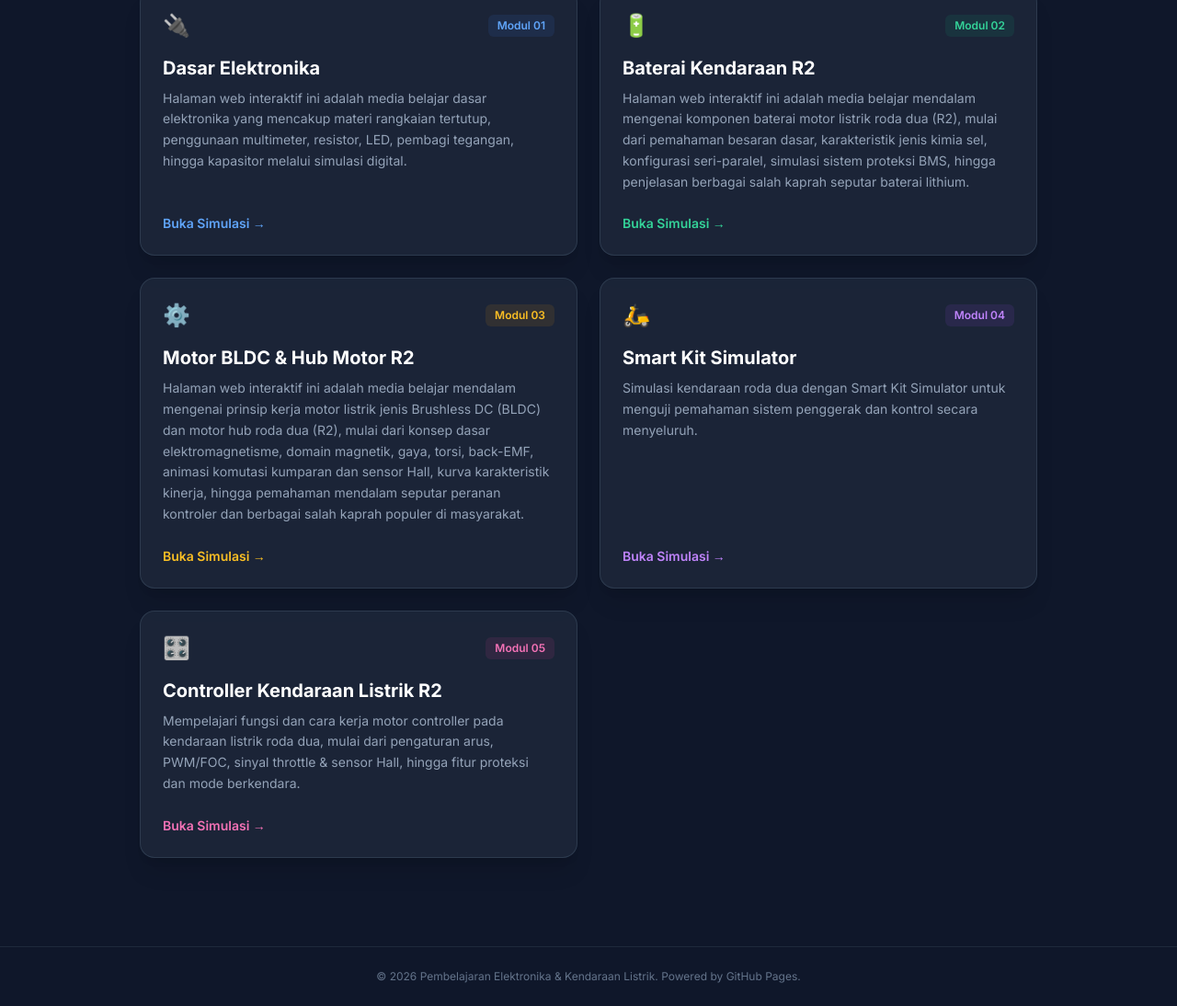
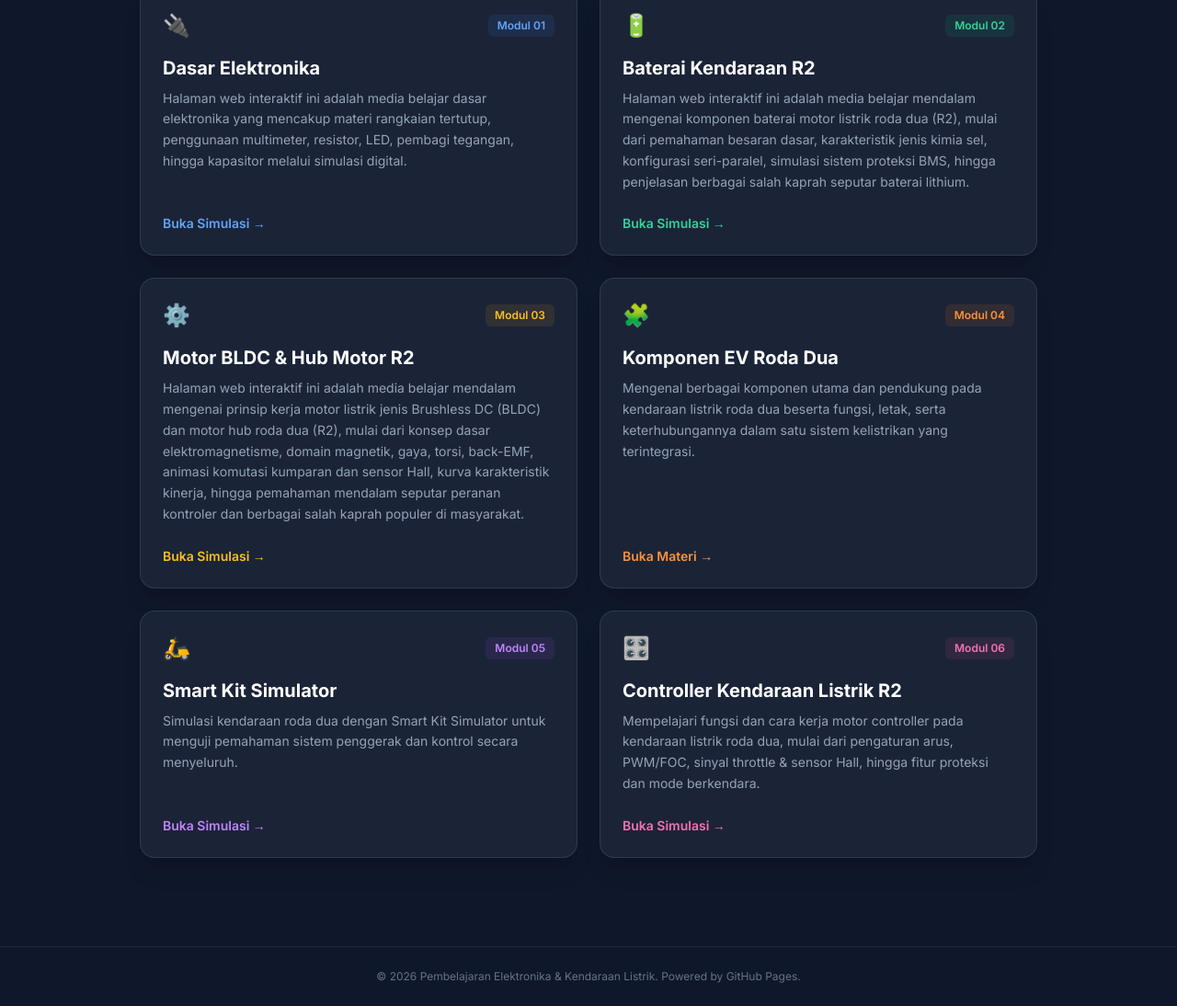
Before and after one commit to izr-dev/ev, a plain HTML site: page index.html in a window 1280 px wide. Shown: the part 1320-2414 px from the top of the page at 92% size. Drawn offline with nearby package versions, Linux system fonts and the light colour scheme.

Commit message:
Update index.html

```diff
--- a/index.html
+++ b/index.html
@@ -117,10 +117,10 @@
             </a>
         </div>
 
-        <!-- Daftar Kartu Modul (Grid) -->
+        <!-- Daftar Kartu Modul (Grid) - Berurutan dari Pengantar hingga Modul 06 -->
         <div class="grid grid-cols-1 md:grid-cols-2 gap-6">
 
-            <!-- Sejarah Kendaraan Listrik Dunia -->
+            <!-- Pengantar 1: Sejarah Kendaraan Listrik Dunia -->
             <a href="0.sejarahdunia.html" class="group bg-slate-800/80 hover:bg-slate-800 border border-slate-700/80 hover:border-sky-500/50 rounded-2xl p-6 transition-all duration-300 shadow-xl hover:shadow-sky-500/10 flex flex-col justify-between">
                 <div>
                     <div class="flex items-center justify-between mb-4">
@@ -139,7 +139,7 @@
                 </div>
             </a>
 
-            <!-- Sejarah Kendaraan Listrik di Indonesia -->
+            <!-- Pengantar 2: Sejarah Kendaraan Listrik di Indonesia -->
             <a href="0.sejarahindonesia.html" class="group bg-slate-800/80 hover:bg-slate-800 border border-slate-700/80 hover:border-teal-500/50 rounded-2xl p-6 transition-all duration-300 shadow-xl hover:shadow-teal-500/10 flex flex-col justify-between">
                 <div>
                     <div class="flex items-center justify-between mb-4">
@@ -158,7 +158,7 @@
                 </div>
             </a>
 
-            <!-- Personal Transporter -->
+            <!-- Pengantar 3: Personal Transporter -->
             <a href="0.personaltransporter.html" class="group bg-slate-800/80 hover:bg-slate-800 border border-slate-700/80 hover:border-indigo-500/50 rounded-2xl p-6 transition-all duration-300 shadow-xl hover:shadow-indigo-500/10 flex flex-col justify-between">
                 <div>
                     <div class="flex items-center justify-between mb-4">
@@ -177,7 +177,7 @@
                 </div>
             </a>
 
-            <!-- Keselamatan dan Kesehatan Kerja (K3) -->
+            <!-- Pengantar 4: Keselamatan dan Kesehatan Kerja (K3) -->
             <a href="0.keselamatan.html" class="group bg-slate-800/80 hover:bg-slate-800 border border-slate-700/80 hover:border-rose-500/50 rounded-2xl p-6 transition-all duration-300 shadow-xl hover:shadow-rose-500/10 flex flex-col justify-between">
                 <div>
                     <div class="flex items-center justify-between mb-4">
@@ -196,7 +196,7 @@
                 </div>
             </a>
 
-            <!-- Card 1: Electricity -->
+            <!-- Modul 01: Dasar Elektronika -->
             <a href="1.ELECTRICITY.html" class="group bg-slate-800/80 hover:bg-slate-800 border border-slate-700/80 hover:border-blue-500/50 rounded-2xl p-6 transition-all duration-300 shadow-xl hover:shadow-blue-500/10 flex flex-col justify-between">
                 <div>
                     <div class="flex items-center justify-between mb-4">
@@ -215,7 +215,7 @@
                 </div>
             </a>
 
-            <!-- Card 2: Battery -->
+            <!-- Modul 02: Baterai Kendaraan R2 -->
             <a href="2.BATTERY.html" class="group bg-slate-800/80 hover:bg-slate-800 border border-slate-700/80 hover:border-emerald-500/50 rounded-2xl p-6 transition-all duration-300 shadow-xl hover:shadow-emerald-500/10 flex flex-col justify-between">
                 <div>
                     <div class="flex items-center justify-between mb-4">
@@ -234,7 +234,7 @@
                 </div>
             </a>
 
-            <!-- Card 3: BLDC -->
+            <!-- Modul 03: Motor BLDC & Hub Motor R2 -->
             <a href="3-BLDC.html" class="group bg-slate-800/80 hover:bg-slate-800 border border-slate-700/80 hover:border-amber-500/50 rounded-2xl p-6 transition-all duration-300 shadow-xl hover:shadow-amber-500/10 flex flex-col justify-between">
                 <div>
                     <div class="flex items-center justify-between mb-4">
@@ -253,12 +253,31 @@
                 </div>
             </a>
 
-            <!-- Card 4: Smart Kit Simulator -->
+            <!-- Modul 04: Komponen EV Roda Dua -->
+            <a href="komponen.html" class="group bg-slate-800/80 hover:bg-slate-800 border border-slate-700/80 hover:border-orange-500/50 rounded-2xl p-6 transition-all duration-300 shadow-xl hover:shadow-orange-500/10 flex flex-col justify-between">
+                <div>
+                    <div class="flex items-center justify-between mb-4">
+                        <span class="text-2xl">🧩</span>
+                        <span class="text-xs font-semibold text-orange-400 bg-orange-500/10 px-2.5 py-1 rounded-md group-hover:bg-orange-500 group-hover:text-white transition-colors">Modul 04</span>
+                    </div>
+                    <h3 class="text-xl font-bold text-white mb-2 group-hover:text-orange-400 transition-colors">
+                        Komponen EV Roda Dua
+                    </h3>
+                    <p class="text-slate-400 text-sm leading-relaxed mb-6">
+                        Mengenal berbagai komponen utama dan pendukung pada kendaraan listrik roda dua beserta fungsi, letak, serta keterhubungannya dalam satu sistem kelistrikan yang terintegrasi.
+                    </p>
+                </div>
+                <div class="flex items-center text-sm font-semibold text-orange-400 group-hover:translate-x-1 transition-transform">
+                    Buka Materi &rarr;
+                </div>
+            </a>
+
+            <!-- Modul 05: Smart Kit Simulator -->
             <a href="SMART-KIT-SIMULATOR.html" class="group bg-slate-800/80 hover:bg-slate-800 border border-slate-700/80 hover:border-purple-500/50 rounded-2xl p-6 transition-all duration-300 shadow-xl hover:shadow-purple-500/10 flex flex-col justify-between">
                 <div>
                     <div class="flex items-center justify-between mb-4">
                         <span class="text-2xl">🛵</span>
-                        <span class="text-xs font-semibold text-purple-400 bg-purple-500/10 px-2.5 py-1 rounded-md group-hover:bg-purple-500 group-hover:text-white transition-colors">Modul 04</span>
+                        <span class="text-xs font-semibold text-purple-400 bg-purple-500/10 px-2.5 py-1 rounded-md group-hover:bg-purple-500 group-hover:text-white transition-colors">Modul 05</span>
                     </div>
                     <h3 class="text-xl font-bold text-white mb-2 group-hover:text-purple-400 transition-colors">
                         Smart Kit Simulator
@@ -272,12 +291,12 @@
                 </div>
             </a>
 
-            <!-- Card 5: Controller -->
+            <!-- Modul 06: Controller Kendaraan Listrik R2 -->
             <a href="controller.html" class="group bg-slate-800/80 hover:bg-slate-800 border border-slate-700/80 hover:border-pink-500/50 rounded-2xl p-6 transition-all duration-300 shadow-xl hover:shadow-pink-500/10 flex flex-col justify-between">
                 <div>
                     <div class="flex items-center justify-between mb-4">
                         <span class="text-2xl">🎛️</span>
-                        <span class="text-xs font-semibold text-pink-400 bg-pink-500/10 px-2.5 py-1 rounded-md group-hover:bg-pink-500 group-hover:text-white transition-colors">Modul 05</span>
+                        <span class="text-xs font-semibold text-pink-400 bg-pink-500/10 px-2.5 py-1 rounded-md group-hover:bg-pink-500 group-hover:text-white transition-colors">Modul 06</span>
                     </div>
                     <h3 class="text-xl font-bold text-white mb-2 group-hover:text-pink-400 transition-colors">
                         Controller Kendaraan Listrik R2
```
